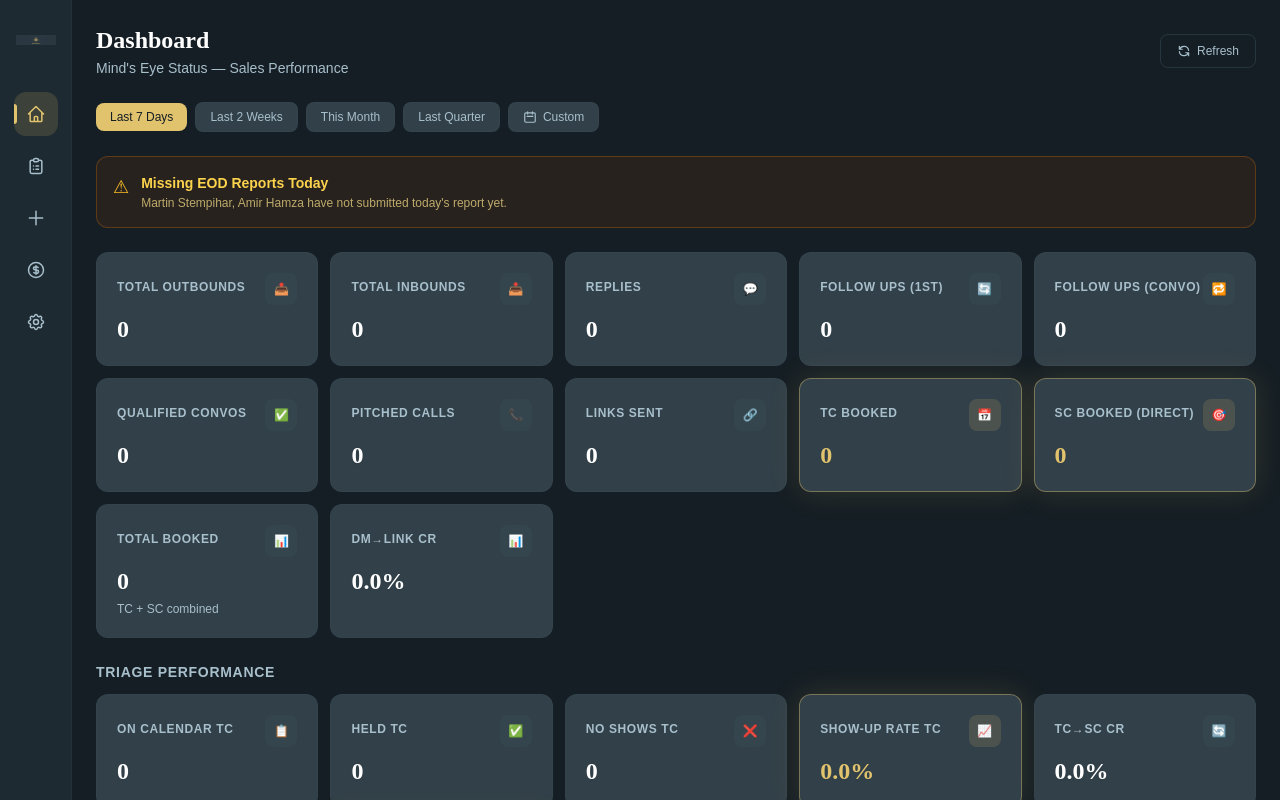
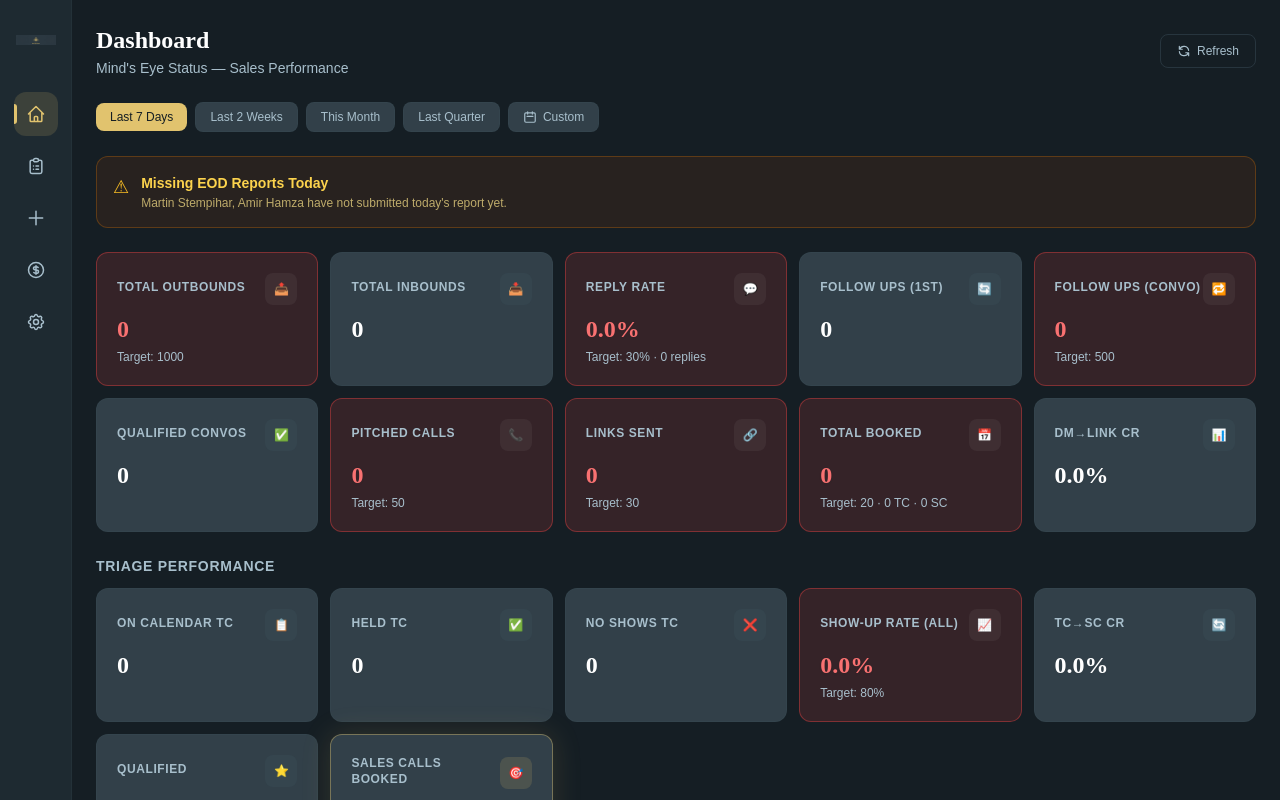
Before and after one commit to Shakolokman/minds-eye-dashboard, a Next.js app: page / in a window 1280 px wide. Shown: the top 800 px of the page. Built offline with nearby package versions, Linux system fonts and the light colour scheme.

Commit message:
Add KPI color system: green/light green/orange/red backgrounds on stat cards with scaled targets

```diff
--- a/src/app/page.js
+++ b/src/app/page.js
@@ -3,7 +3,7 @@ import { useState, useEffect, useMemo } from 'react';
 import { BarChart, Bar, LineChart, Line, XAxis, YAxis, CartesianGrid, Tooltip, ResponsiveContainer, FunnelChart, Funnel, LabelList, Cell, PieChart, Pie } from 'recharts';
 import DateFilter from '@/components/DateFilter';
 import StatCard from '@/components/StatCard';
-import { getTeam, getEntries, getWireTransfers, getDateRange, filterByDateRange, calculateMetrics, ROLE_LABELS } from '@/lib/store';
+import { getTeam, getEntries, getWireTransfers, getDateRange, filterByDateRange, calculateMetrics, ROLE_LABELS, WEEKLY_KPIS, DAILY_KPIS, getKpiColor } from '@/lib/store';
 
 const fmt = (n) => typeof n === 'number' ? (n >= 1000 ? `${(n/1000).toFixed(1)}k` : n % 1 === 0 ? n.toString() : n.toFixed(1)) : '0';
 const fmtUSD = (n) => `$${(n || 0).toLocaleString('en-US', { minimumFractionDigits: 0, maximumFractionDigits: 0 })}`;
@@ -46,6 +46,48 @@ export default function Dashboard() {
   }, [mounted, preset, customStart, customEnd, allEntries, wireTransfers]);
 
   const metrics = useMemo(() => calculateMetrics(filteredEntries, filteredWires), [filteredEntries, filteredWires]);
+
+  // Calculate KPI targets scaled to the selected date range
+  const kpi = useMemo(() => {
+    if (!mounted) return {};
+    let start, end;
+    if (preset === 'custom' && customStart && customEnd) {
+      start = new Date(customStart + 'T00:00:00');
+      end = new Date(customEnd + 'T23:59:59');
+    } else {
+      const range = getDateRange(preset);
+      start = range.start; end = range.end;
+    }
+    const days = Math.max(1, Math.ceil((end - start) / (1000 * 60 * 60 * 24)));
+    const weeks = days / 7;
+    // Scale weekly KPIs to the number of days in range
+    const scale = (weeklyTarget) => weeklyTarget * weeks;
+    return {
+      totalOutbounds: scale(WEEKLY_KPIS.totalOutbounds),
+      followUpsInConvo: scale(WEEKLY_KPIS.followUpsInConvo),
+      pitchedCalls: scale(WEEKLY_KPIS.pitchedCalls),
+      linksSent: scale(WEEKLY_KPIS.linksSent),
+      totalBooked: scale(WEEKLY_KPIS.totalBooked),
+      revenue: scale(WEEKLY_KPIS.revenue),
+      // Rate-based KPIs don't scale
+      showUpRate: WEEKLY_KPIS.showUpRate,
+      closeRate: WEEKLY_KPIS.closeRate,
+      replyRate: WEEKLY_KPIS.replyRate,
+    };
+  }, [mounted, preset, customStart, customEnd]);
+
+  // Get colors for each metric
+  const kc = {
+    outbounds: getKpiColor(metrics.totalOutbounds, kpi.totalOutbounds),
+    followUpsConvo: getKpiColor(metrics.totalFollowUpsInConvo, kpi.followUpsInConvo),
+    pitched: getKpiColor(metrics.totalPitched, kpi.pitchedCalls),
+    links: getKpiColor(metrics.totalLinksSent, kpi.linksSent),
+    booked: getKpiColor(metrics.totalBookedCalls, kpi.totalBooked),
+    replyRate: getKpiColor(metrics.replyRate, kpi.replyRate),
+    showUp: getKpiColor(metrics.allShowUpRate, kpi.showUpRate),
+    closeRate: getKpiColor(metrics.closeRate, kpi.closeRate),
+    revenue: getKpiColor(metrics.totalRevenue, kpi.revenue),
+  };
 
   // Funnel data
   const funnelData = [
@@ -162,17 +204,15 @@ export default function Dashboard() {
 
       {/* DM & Outbound Metrics */}
       <div className="grid grid-cols-2 md:grid-cols-3 lg:grid-cols-5 gap-3 mb-6">
-        <StatCard label="Total Outbounds" value={fmt(metrics.totalOutbounds)} icon="📤" />
+        <StatCard label="Total Outbounds" value={fmt(metrics.totalOutbounds)} icon="📤" kpiColor={kc.outbounds} target={Math.round(kpi.totalOutbounds)} />
         <StatCard label="Total Inbounds" value={fmt(metrics.totalInbounds)} icon="📥" />
-        <StatCard label="Replies" value={fmt(metrics.totalReplies)} icon="💬" />
+        <StatCard label="Reply Rate" value={fmtPct(metrics.replyRate)} icon="💬" kpiColor={kc.replyRate} target="30%" subtitle={`${fmt(metrics.totalReplies)} replies`} />
         <StatCard label="Follow Ups (1st)" value={fmt(metrics.totalFollowUpsFirst)} icon="🔄" />
-        <StatCard label="Follow Ups (Convo)" value={fmt(metrics.totalFollowUpsInConvo)} icon="🔁" />
+        <StatCard label="Follow Ups (Convo)" value={fmt(metrics.totalFollowUpsInConvo)} icon="🔁" kpiColor={kc.followUpsConvo} target={Math.round(kpi.followUpsInConvo)} />
         <StatCard label="Qualified Convos" value={fmt(metrics.totalQualified)} icon="✅" />
-        <StatCard label="Pitched Calls" value={fmt(metrics.totalPitched)} icon="📞" />
-        <StatCard label="Links Sent" value={fmt(metrics.totalLinksSent)} icon="🔗" />
-        <StatCard label="TC Booked" value={fmt(metrics.setterBookedTC)} highlight icon="📅" />
-        <StatCard label="SC Booked (direct)" value={fmt(metrics.setterBookedSC)} highlight icon="🎯" />
-        <StatCard label="Total Booked" value={fmt(metrics.totalBookedCalls)} icon="📊" subtitle="TC + SC combined" />
+        <StatCard label="Pitched Calls" value={fmt(metrics.totalPitched)} icon="📞" kpiColor={kc.pitched} target={Math.round(kpi.pitchedCalls)} />
+        <StatCard label="Links Sent" value={fmt(metrics.totalLinksSent)} icon="🔗" kpiColor={kc.links} target={Math.round(kpi.linksSent)} />
+        <StatCard label="Total Booked" value={fmt(metrics.totalBookedCalls)} icon="📅" kpiColor={kc.booked} target={Math.round(kpi.totalBooked)} subtitle={`${metrics.setterBookedTC} TC · ${metrics.setterBookedSC} SC`} />
         <StatCard label="DM→Link CR" value={fmtPct(metrics.dmToLinkCR)} icon="📊" />
       </div>
 
@@ -182,7 +222,7 @@ export default function Dashboard() {
         <StatCard label="On Calendar TC" value={metrics.triageOnCalendar} icon="📋" />
         <StatCard label="Held TC" value={metrics.triageLiveCalls} icon="✅" />
         <StatCard label="No Shows TC" value={metrics.triageNoShows} icon="❌" />
-        <StatCard label="Show-Up Rate TC" value={fmtPct(metrics.triageShowUpRate)} highlight icon="📈" />
+        <StatCard label="Show-Up Rate (All)" value={fmtPct(metrics.allShowUpRate)} icon="📈" kpiColor={kc.showUp} target="80%" />
         <StatCard label="TC→SC CR" value={fmtPct(metrics.tcToScCR)} icon="🔄" />
         <StatCard label="Qualified" value={metrics.triageQualified} icon="⭐" />
         <StatCard label="Sales Calls Booked" value={metrics.triageBookedSC} highlight icon="🎯" />
@@ -195,13 +235,13 @@ export default function Dashboard() {
         <StatCard label="Held SC" value={metrics.closerLiveCalls} icon="✅" />
         <StatCard label="Show-Up Rate SC" value={fmtPct(metrics.closerShowUpRate)} icon="📈" />
         <StatCard label="Deals Closed" value={metrics.totalClosed} highlight icon="🏆" />
-        <StatCard label="Close Rate" value={fmtPct(metrics.closeRate)} highlight icon="🎯" />
+        <StatCard label="Close Rate" value={fmtPct(metrics.closeRate)} icon="🎯" kpiColor={kc.closeRate} target="30%" />
       </div>
 
       {/* Revenue Metrics */}
       <h2 className="text-sm font-semibold text-brand-muted uppercase tracking-wider mb-3">Revenue & Payments</h2>
       <div className="grid grid-cols-2 md:grid-cols-3 lg:grid-cols-5 gap-3 mb-8">
-        <StatCard label="Total Revenue" value={fmtUSD(metrics.totalRevenue)} highlight icon="💰" />
+        <StatCard label="Total Revenue" value={fmtUSD(metrics.totalRevenue)} icon="💰" kpiColor={kc.revenue} target={fmtUSD(Math.round(kpi.revenue))} />
         <StatCard label="Cash Collected" value={fmtUSD(metrics.totalCashWithWire)} icon="💵" subtitle={metrics.wireCash > 0 ? `incl. ${fmtUSD(metrics.wireCash)} wire` : undefined} />
         <StatCard label="AVG Cash/Close" value={fmtUSD(metrics.avgCashPerClose)} icon="📊" />
         <StatCard label="AVG Rev/Close" value={fmtUSD(metrics.avgRevPerClose)} icon="📊" />
--- a/src/components/StatCard.jsx
+++ b/src/components/StatCard.jsx
@@ -1,18 +1,28 @@
 'use client';
+import { KPI_BG, KPI_TEXT } from '@/lib/store';
 
-export default function StatCard({ label, value, subtitle, icon, highlight, className = '' }) {
+export default function StatCard({ label, value, subtitle, icon, highlight, kpiColor, target, className = '' }) {
+  const hasBg = kpiColor && KPI_BG[kpiColor];
+  const bgClass = hasBg ? KPI_BG[kpiColor] : '';
+  const valueColor = hasBg ? KPI_TEXT[kpiColor] : (highlight ? 'text-brand-gold' : '');
+
   return (
-    <div className={`stat-card ${highlight ? 'border-brand-gold/40 gold-glow' : ''} ${className}`}>
+    <div className={`stat-card ${hasBg ? bgClass : (highlight ? 'border-brand-gold/40 gold-glow' : '')} ${className}`}>
       <div className="flex items-center justify-between mb-2">
         <span className="stat-label">{label}</span>
         {icon && (
-          <span className={`w-8 h-8 rounded-lg flex items-center justify-center text-xs ${highlight ? 'bg-brand-gold/15 text-brand-gold' : 'bg-brand-slate/40 text-brand-muted'}`}>
+          <span className={`w-8 h-8 rounded-lg flex items-center justify-center text-xs ${hasBg ? 'bg-white/5' : (highlight ? 'bg-brand-gold/15 text-brand-gold' : 'bg-brand-slate/40 text-brand-muted')}`}>
             {icon}
           </span>
         )}
       </div>
-      <div className={`stat-value ${highlight ? 'text-brand-gold' : ''}`}>{value}</div>
-      {subtitle && <div className="text-xs text-brand-muted mt-1">{subtitle}</div>}
+      <div className={`stat-value ${valueColor}`}>{value}</div>
+      {(subtitle || target !== undefined) && (
+        <div className="text-xs text-brand-muted mt-1">
+          {target !== undefined && <span>Target: {target}{subtitle ? ' · ' : ''}</span>}
+          {subtitle}
+        </div>
+      )}
     </div>
   );
 }
```
Also changed, not shown: src/lib/store.js.
